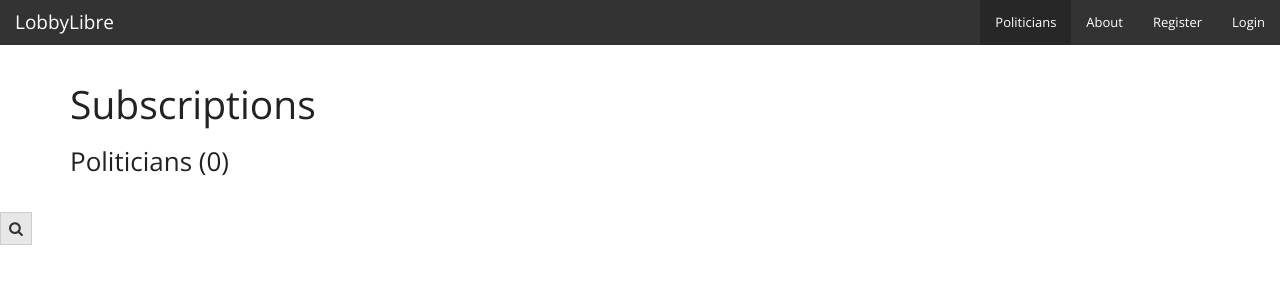
After one commit to pfarnach/politician-tracker, a Django app: template templates/profiles/view_subscriptions.html in a window 1280 px wide. The commit adds this page. Shown: the top 300 px of the page. Run offline with Django 3.2, Linux system fonts and the light colour scheme; the template is opened without the code that fills it, so the values that code supplies are empty; some libraries are stand-ins or nearby versions.

Commit message:
Added simple subscription-view page

```diff
--- a/profiles/urls.py
+++ b/profiles/urls.py
@@ -5,5 +5,6 @@ urlpatterns = patterns('',
 	url(r'^$', views.politician_index, name='politician_index'),
 	url(r'^search_list/$', views.search_list, name="search_list"),
 	url(r'^subscribe_to_pol/$', views.subscribe_to_pol, name="subscribe_to_pol"),
+	url(r'^view_subscriptions/$', views.view_subscriptions, name="view_subscriptions"),
 	url(r'(?P<politician_name_slug>[\w\-]+)/$', views.politician_profile, name='politician_profile'),
 )
--- a/static/js/politician-profile.js
+++ b/static/js/politician-profile.js
@@ -30,19 +30,18 @@ $(document).ready(function(){
 
 	// let server determine if unsubscribe or subscribe call then change btn accordingly
 	$('#subscribe-btn').on('click', function(){
-		var thisbtn = $(this),
-			pol_id = thisbtn.attr("data-pol-id");
+		var pol_id = subscribe_btn.attr("data-pol-id");
 
 		// subscribe ajax call
 		$.get('/profiles/subscribe_to_pol/', {pol_id: pol_id}, function(data) {
 			console.log(data);
 			if (data === "subscribed") {
-				thisbtn.children('span').html(' Watching');
-				thisbtn.toggleClass('btn-primary btn-danger');
+				subscribe_btn.children('span').html(' Watching');
+				subscribe_btn.toggleClass('btn-primary btn-danger');
 				can_subscribe = false;
 			} else if (data === "unsubscribed") {
-				thisbtn.children('span').html(' Watch');
-				thisbtn.toggleClass('btn-primary btn-danger');
+				subscribe_btn.children('span').html(' Watch');
+				subscribe_btn.toggleClass('btn-primary btn-danger');
 				can_subscribe = true;
 			}
 		});
--- a/templates/base.html
+++ b/templates/base.html
@@ -40,8 +40,15 @@
 	        <li class="active"><a href="/profiles">Politicians <span class="sr-only">(current)</span></a></li>
 	        <li><a href="#">About </a></li>
 	        {% if user.is_authenticated %}
-	        	<li><a href="#">My Profile </a></li>
-	        	<li><a href="{% url 'auth_logout' %}?next=/">Logout </a></li>
+	        	<li class="dropdown">
+		          <a href="#" class="dropdown-toggle" data-toggle="dropdown" role="button" aria-expanded="false">My Profile <span class="caret"></span></a>
+		          <ul class="dropdown-menu" role="menu">
+		            <li><a href="{% url 'view_subscriptions' %}">View subscriptions</a></li>
+		            <li><a href="{% url 'auth_password_change' %}">Change password</a></li>
+		            <li class="divider"></li>
+					<li><a href="{% url 'auth_logout' %}?next=/">Logout </a></li>
+		          </ul>
+		        </li>
 	        {% else %}
 	        	<li><a href="{% url 'registration_register' %}">Register </a></li>
 				<li><a href="{% url 'auth_login' %}">Login </a></li>
--- /dev/null
+++ b/templates/profiles/view_subscriptions.html
@@ -0,0 +1,18 @@
+{% extends "base.html" %}
+
+{% block title %}Subscriptions{% endblock %}
+
+{% block body_block %}
+
+<div class="container">
+
+	<h1>Subscriptions</h1>
+	<h3>Politicians ({{ pols|length }})</h3>
+
+	{% for pol in pols %}
+		<h5>{{ pol.official_full_name }}</h5>
+	{% endfor %}
+
+</div>
+
+{% endblock %}
```
Also changed, not shown: profiles/views.py (+16 -0 lines), 2 other files.
